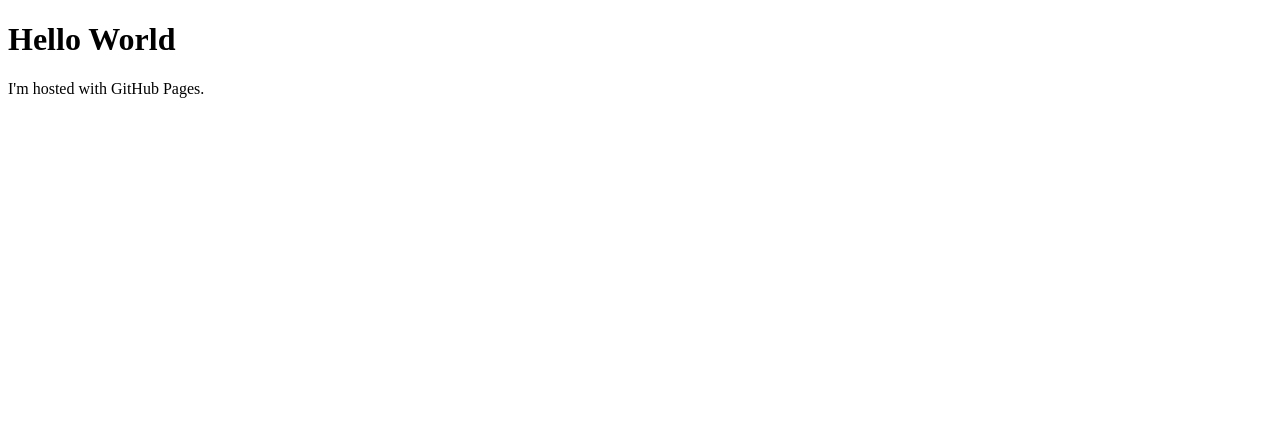
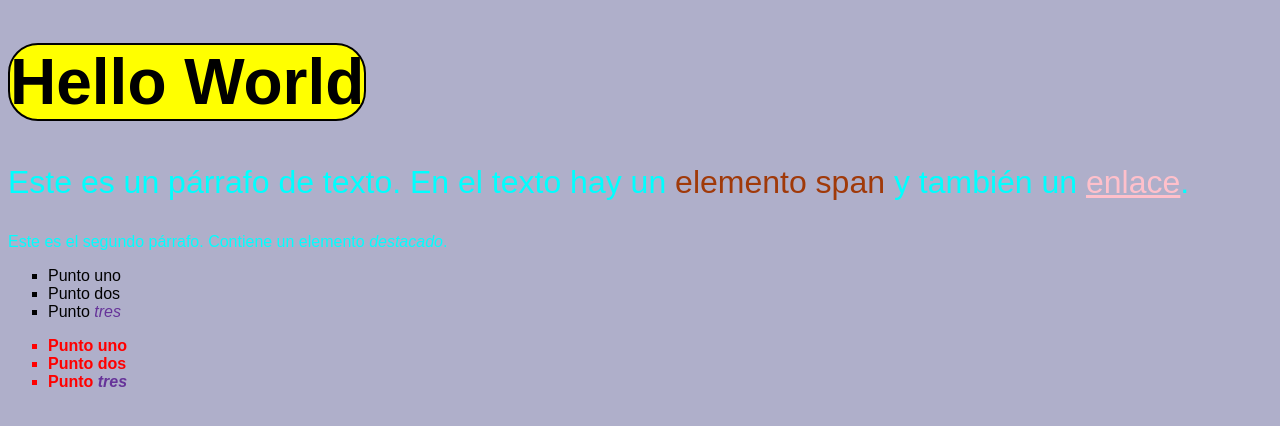
Before and after one commit to Ignorancio/Ignorancio.github.io, a plain HTML site: page index.html in a window 1280 px wide. Drawn offline with Linux system fonts and the light colour scheme.

Commit message:
text pagina web

```diff
--- /dev/null
+++ b/_styles.css
@@ -0,0 +1,55 @@
+body {
+    background-color: #9696b9c0;
+    font-family: Arial, sans-serif;
+}
+
+h1 {
+    color: rgb(0, 0, 0);
+    font-size: 400%;
+    background-color: yellow;
+    border: #000000 2px solid;
+    box-sizing: border-box;
+    width: max-content;
+    border-radius: 30px;
+}
+
+p {
+    color: white;
+}
+
+li {
+    list-style-type: square;
+}
+
+.texto {
+    color: red;
+    font-weight: bold;
+}
+
+li em {
+    color: rebeccapurple;
+  }
+
+p span {
+    color: rgb(160, 57, 9);
+}
+
+h1 + p {
+    font-size: 200%;
+  }
+
+a:link {
+    color: pink;
+}
+
+a:visited {
+    color: green;
+}
+
+a:hover {
+    text-decoration: none;
+}
+
+p {
+    color: aqua;
+}
--- a/index.html
+++ b/index.html
@@ -1,7 +1,32 @@
 <!DOCTYPE html>
 <html>
+    <head>
+        <link rel="stylesheet" href="_styles.css" />
+        <title>Ravendawn DB</title>
+        <style>
+
+        </style>
+    </head>
 <body>
-<h1>Hello World</h1>
-<p>I'm hosted with GitHub Pages.</p>
+    <h1>Hello World</h1>
+
+    <p>
+        Este es un párrafo de texto. En el texto hay un
+        <span>elemento span</span> y también un
+        <a href="http://example.com">enlace</a>.
+    </p>
+
+    <p>Este es el segundo párrafo. Contiene un elemento <em>destacado</em>.</p>
+
+    <ul>
+        <li>Punto uno</li>
+        <li>Punto dos</li>
+        <li>Punto <em>tres</em></li>
+    </ul>
+    <ul class="texto">
+        <li>Punto uno</li>
+        <li class="special">Punto dos</li>
+        <li>Punto <em>tres</em></li>
+    </ul>
 </body>
 </html>
```
